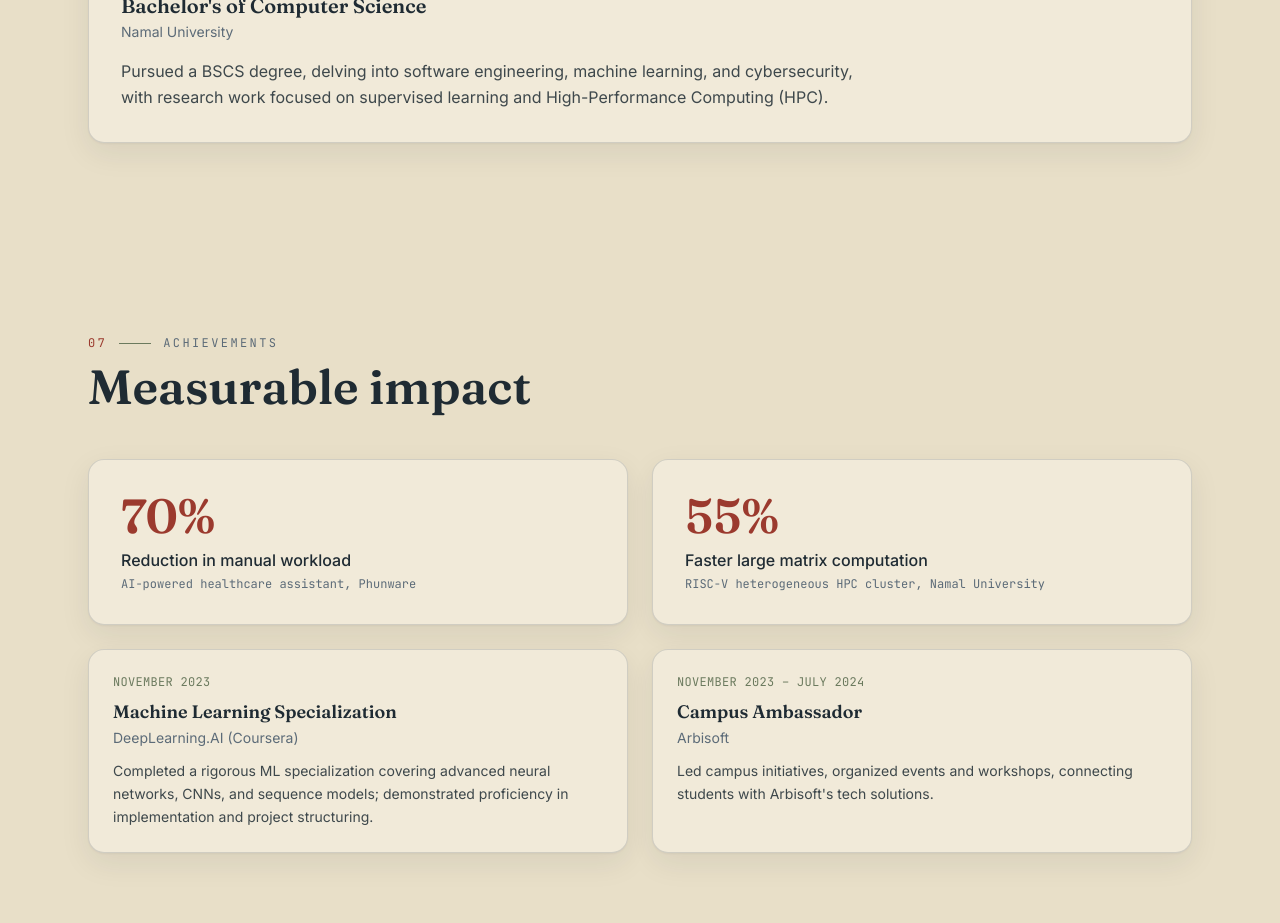
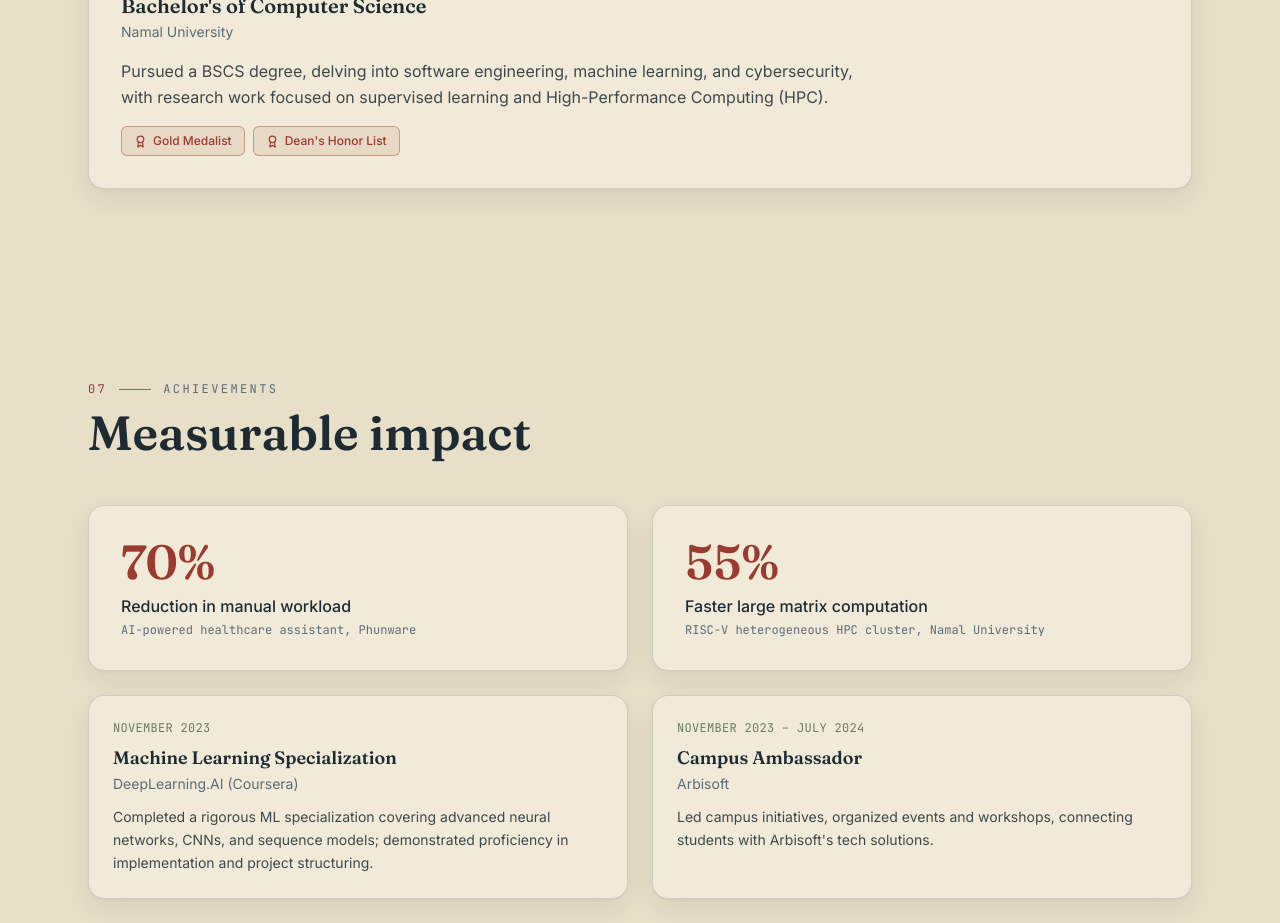
Before and after one commit to Manahil-04/Manahil-04.github.io, a React (Vite) app: page / in a window 1280 px wide. Shown: the part 5720-6643 px from the top of the page. Built offline with nearby package versions, Linux system fonts and the light colour scheme.

Commit message:
Highlight Gold Medalist and Dean's Honor List in education

```diff
--- a/src/components/sections/Education.tsx
+++ b/src/components/sections/Education.tsx
@@ -1,6 +1,7 @@
 import { Reveal } from '../ui/Reveal';
 import { SectionHeading } from '../ui/SectionHeading';
 import { Card } from '../ui/Card';
+import { HonorBadge } from '../ui/HonorBadge';
 import { education } from '../../data/education';
 
 export function Education() {
@@ -21,6 +22,13 @@ export function Education() {
                 <h3 className="mt-2 font-display text-xl font-semibold text-ink">{entry.degree}</h3>
                 <p className="mt-0.5 text-sm text-muted">{entry.institution}</p>
                 <p className="mt-4 max-w-3xl text-ink/85 leading-relaxed">{entry.description}</p>
+                {entry.honors && entry.honors.length > 0 && (
+                  <div className="mt-4 flex flex-wrap gap-2">
+                    {entry.honors.map((honor) => (
+                      <HonorBadge key={honor} label={honor} />
+                    ))}
+                  </div>
+                )}
               </Card>
             </Reveal>
           ))}
--- /dev/null
+++ b/src/components/ui/HonorBadge.tsx
@@ -0,0 +1,16 @@
+import { Award } from 'lucide-react';
+
+/** A distinctions/honors pill — deliberately louder than the neutral `Badge`
+ * used for skills, since these are meant to stand out on the page. */
+export function HonorBadge({ label }: { label: string }) {
+  return (
+    <span
+      className="inline-flex items-center gap-1.5 rounded-md border border-accent/40 bg-accent-soft px-3 py-1.5
+        text-xs font-medium text-accent transition-all duration-200 ease-out
+        hover:-translate-y-0.5 hover:border-accent hover:shadow-soft"
+    >
+      <Award size={13} strokeWidth={2.25} aria-hidden />
+      {label}
+    </span>
+  );
+}
--- a/src/data/education.ts
+++ b/src/data/education.ts
@@ -3,6 +3,7 @@ export interface EducationEntry {
   institution: string;
   period: string;
   description: string;
+  honors?: string[];
 }
 
 export const education: EducationEntry[] = [
@@ -12,5 +13,6 @@ export const education: EducationEntry[] = [
     period: 'November 2021 – July 2025',
     description:
       'Pursued a BSCS degree, delving into software engineering, machine learning, and cybersecurity, with research work focused on supervised learning and High-Performance Computing (HPC).',
+    honors: ['Gold Medalist', "Dean's Honor List"],
   },
 ];
```
